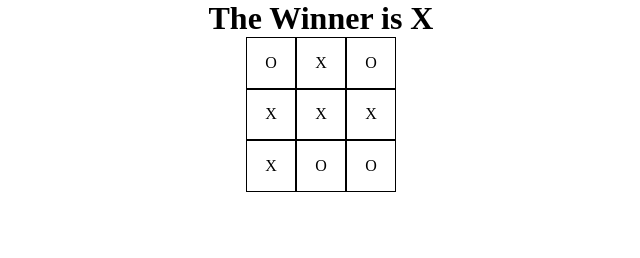
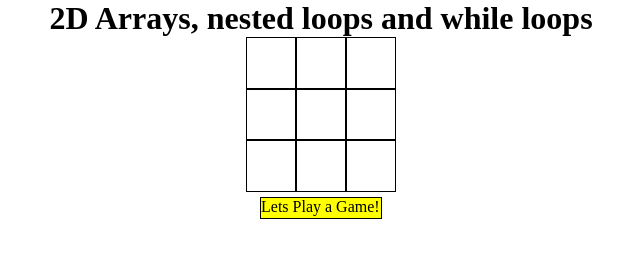
Before and after one commit to Plasnid/nestedLoops, a website: page index.html in a window 1280 px wide. Shown: the whole page, without its empty margins (319-959 px from the left). Drawn offline with Linux system fonts and the light colour scheme.

Commit message:
added a listener for page load, play btn and better reset

```diff
--- a/index.html
+++ b/index.html
@@ -20,6 +20,7 @@
         <li id="cell_2_1"></li>
         <li id="cell_2_2"></li>
     </ul>
+    <div id="playGame">Lets Play a Game!</div>
     <script src="script.js"></script>
 </body>
 </html>
--- a/script.js
+++ b/script.js
@@ -118,6 +118,7 @@ function checkWinner(){
 
 // *time to generate a game!
 function playGame(){
+    winner = null;
     // *set our turns to 0.
     let numTurns = 0;
     // *X always starts
@@ -154,4 +155,11 @@ function playGame(){
         }
     }
 }
-playGame();
+function init(){
+    console.log("I am initialized!");
+    let playBtn = document.querySelector("#playGame");
+    playBtn.addEventListener("click", playGame);
+
+}
+document.addEventListener("DOMContentLoaded", init());
+//playGame();
--- a/style.css
+++ b/style.css
@@ -36,3 +36,11 @@ li{
     align-items: center;
     justify-content: center;
 }
+
+#playGame{
+    width: 120px;
+    height: 20px;
+    border: 1px solid black;
+    background: yellow;
+    margin: 10px auto;
+}
```
